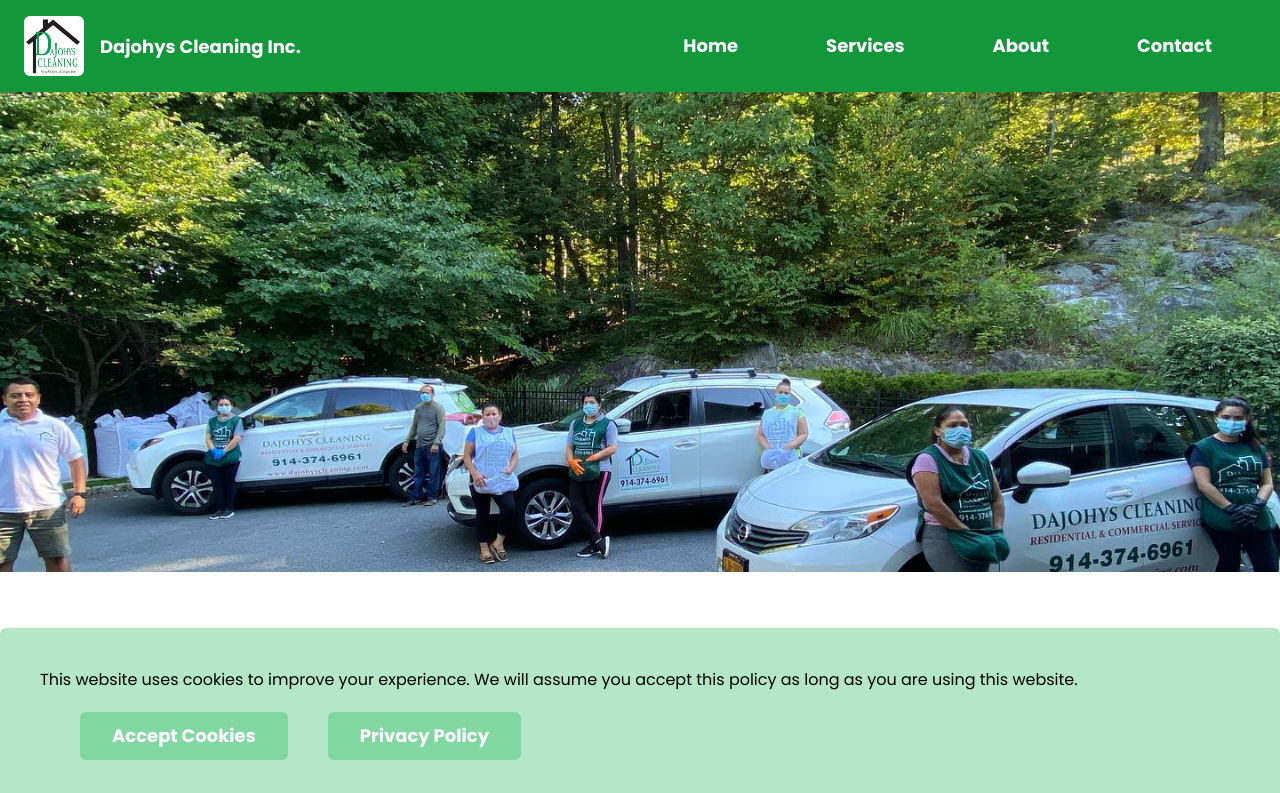
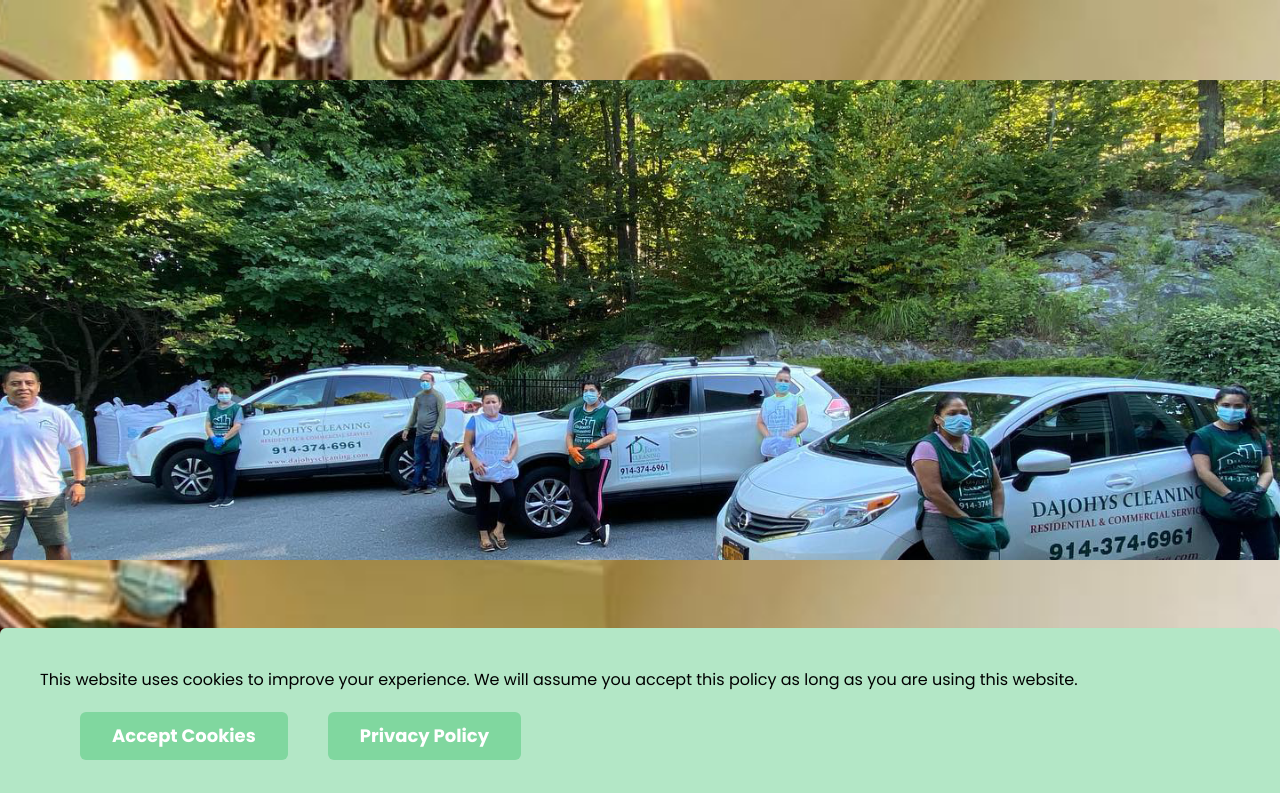
Before and after one commit to chip902/dajohys-com-frontend, a Next.js app: page / in a window 1280 px wide. Shown: the top 793 px of the page. Built offline with nearby package versions, Linux system fonts and the light colour scheme.

Commit message:
init commit

```diff
--- /dev/null
+++ b/app/components/PhotoSlideshow.tsx
@@ -0,0 +1,29 @@
+import { useState, useEffect } from "react";
+import styles from "../styles/PhotoSlideShow.module.css";
+
+interface PhotoSlideShowProps {
+	width: "full" | "container";
+}
+
+const PhotoSlideShow = ({ width }: PhotoSlideShowProps) => {
+	const [currentIndex, setCurrentIndex] = useState(0);
+	const images = ["/images/photo1.jpg", "/images/photo2.jpg", "/images/photo3.jpg"];
+
+	useEffect(() => {
+		const interval = setInterval(() => {
+			setCurrentIndex((prevIndex) => (prevIndex + 1) % images.length);
+		}, 3000);
+
+		return () => clearInterval(interval);
+	}, []);
+
+	return (
+		<div className={`${styles.slideShow} ${width === "full" ? styles.fullWidth : styles.containerWidth}`}>
+			{images.map((image, index) => (
+				<img key={index} src={image} alt={`Slide ${index + 1}`} style={{ display: currentIndex === index ? "block" : "none" }} />
+			))}
+		</div>
+	);
+};
+
+export default PhotoSlideShow;
--- a/app/globals.css
+++ b/app/globals.css
@@ -18,12 +18,7 @@
 
 body {
 	color: rgb(var(--foreground-rgb));
-  background: linear-gradient(
-      to bottom,
-      transparent,
-      rgb(var(--background-end-rgb))
-    )
-    rgb(var(--background-start-rgb));
+	background: linear-gradient(to bottom, transparent, rgb(var(--background-end-rgb))) rgb(var(--background-start-rgb));
 }
 
 @layer utilities {
@@ -31,3 +26,28 @@
 		text-wrap: balance;
 	}
 }
+
+.slideShow {
+	position: relative;
+	overflow: hidden;
+}
+
+.fullWidth {
+	width: 100vw;
+	height: 100vh;
+}
+
+.containerWidth {
+	max-width: 800px;
+	margin: 0 auto;
+	height: 600px;
+}
+
+img {
+	position: absolute;
+	top: 0;
+	left: 0;
+	width: 100%;
+	height: 100%;
+	object-fit: cover;
+}
--- a/app/services/page.tsx
+++ b/app/services/page.tsx
@@ -1,5 +1,5 @@
 "use client";
-import { Box, Grid, List, ListIcon, ListItem } from "@chakra-ui/react";
+import { Grid, List, ListIcon, ListItem } from "@chakra-ui/react";
 import React from "react";
 import { MdCheckCircle } from "react-icons/md";
 import Hero from "../components/Hero";
--- /dev/null
+++ b/app/styles/temp.css
@@ -0,0 +1,24 @@
+.slideShow {
+	position: relative;
+	overflow: hidden;
+}
+
+.fullWidth {
+	width: 100vw;
+	height: 100vh;
+}
+
+.containerWidth {
+	max-width: 800px;
+	margin: 0 auto;
+	height: 600px;
+}
+
+img {
+	position: absolute;
+	top: 0;
+	left: 0;
+	width: 100%;
+	height: 100%;
+	object-fit: cover;
+}
```
Also changed, not shown: 1 other file (tests, documents, lock files or other folders). Lines whose indentation alone changed are shown as unchanged.
